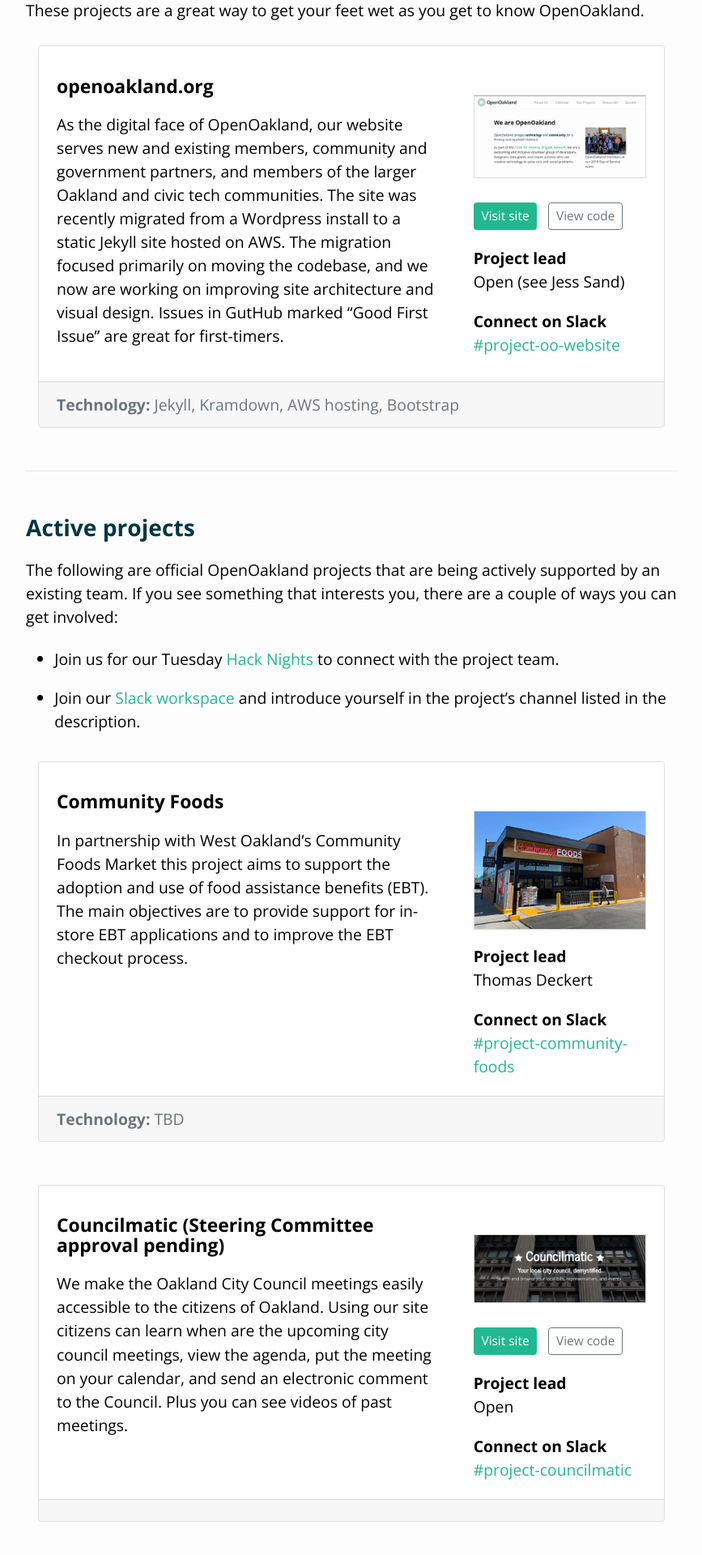
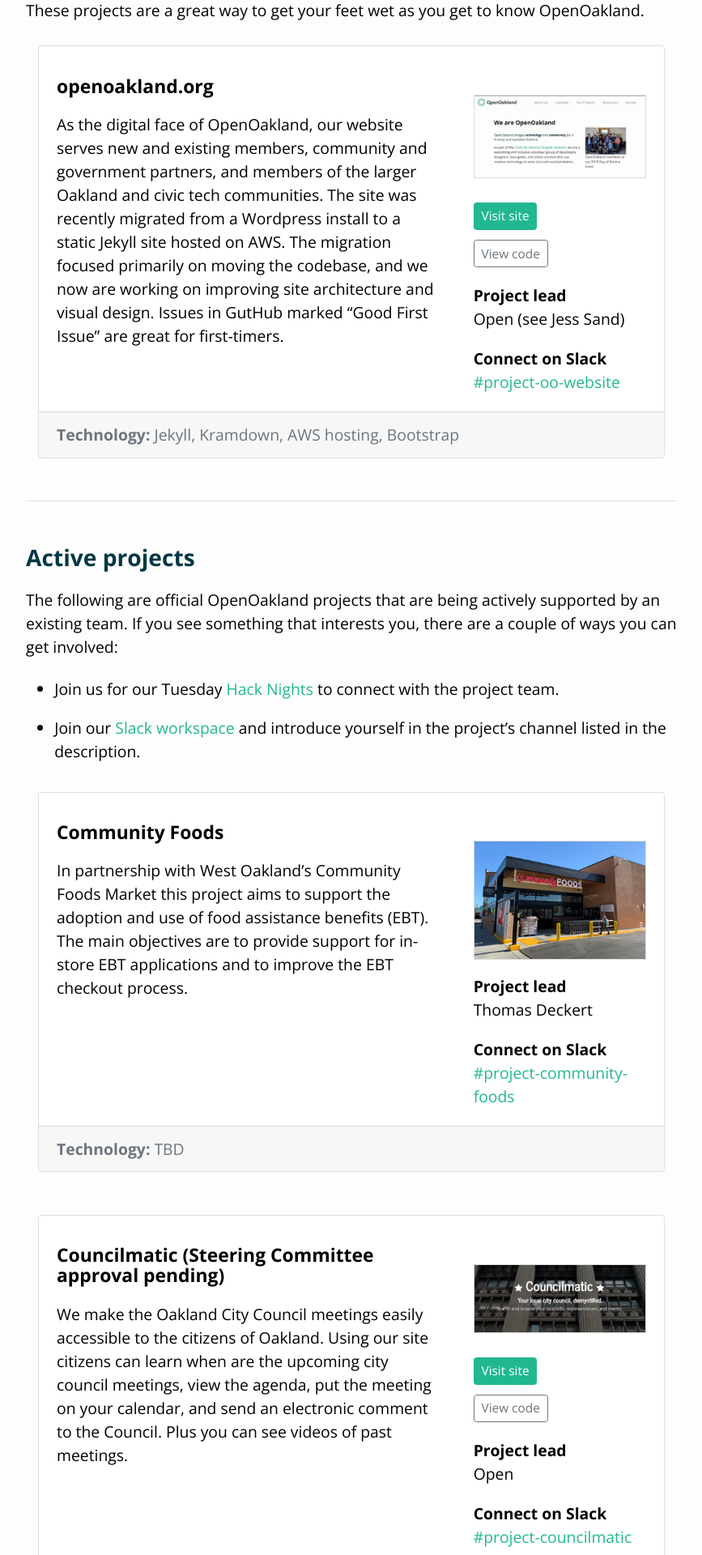
Before and after one commit to openoakland/openoakland.org, a Jekyll site: the page built from src/projects.md, in a window 1280 px wide. Shown: the part 525-2445 px from the top of the page at 81% size, without its empty margins (206-1073 px from the left). Built offline with Jekyll 4.4.1, drawn with Linux system fonts in a browser that asks for light colours.

Commit message:
Adjust divs with markdown attribute

```diff
--- a/src/_includes/project.html
+++ b/src/_includes/project.html
@@ -21,9 +21,9 @@
           <p><img class="projects" src="/assets/images/projects/{{ project.image }}" alt="screenshot of {{ project.name }}" /></p>
           {% endif %}
 
-          <div markdown="0">{% if project.website %}<a href="{{ project.website }}" class="btn btn-primary btn-sm projects-btn">Visit site</a>{% endif %}
+          {% if project.website %}<div markdown="0"><a href="{{ project.website }}" class="btn btn-primary btn-sm projects-btn">Visit site</a></div>{% endif %}
 
-          {% if project.repo %}<a href="{{ project.repo }}" class="btn btn-outline-secondary btn-sm projects-btn">View code</a>{% endif %}</div>
+          {% if project.repo %}<div markdown="0"><a href="{{ project.repo }}" class="btn btn-outline-secondary btn-sm projects-btn">View code</a></div>{% endif %}
 
           {% if project.leader %}
           <p class="card-text"><small><b>Project lead</b></small><br/>
```
